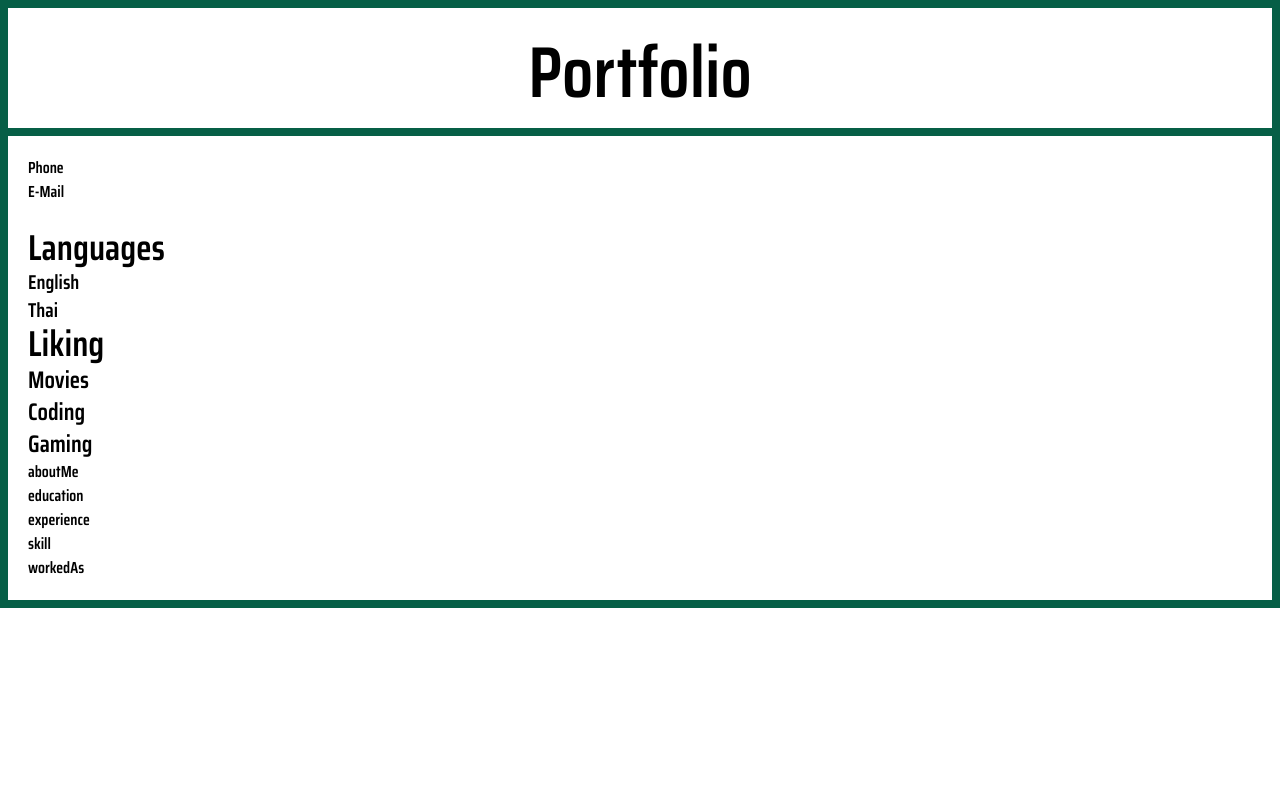
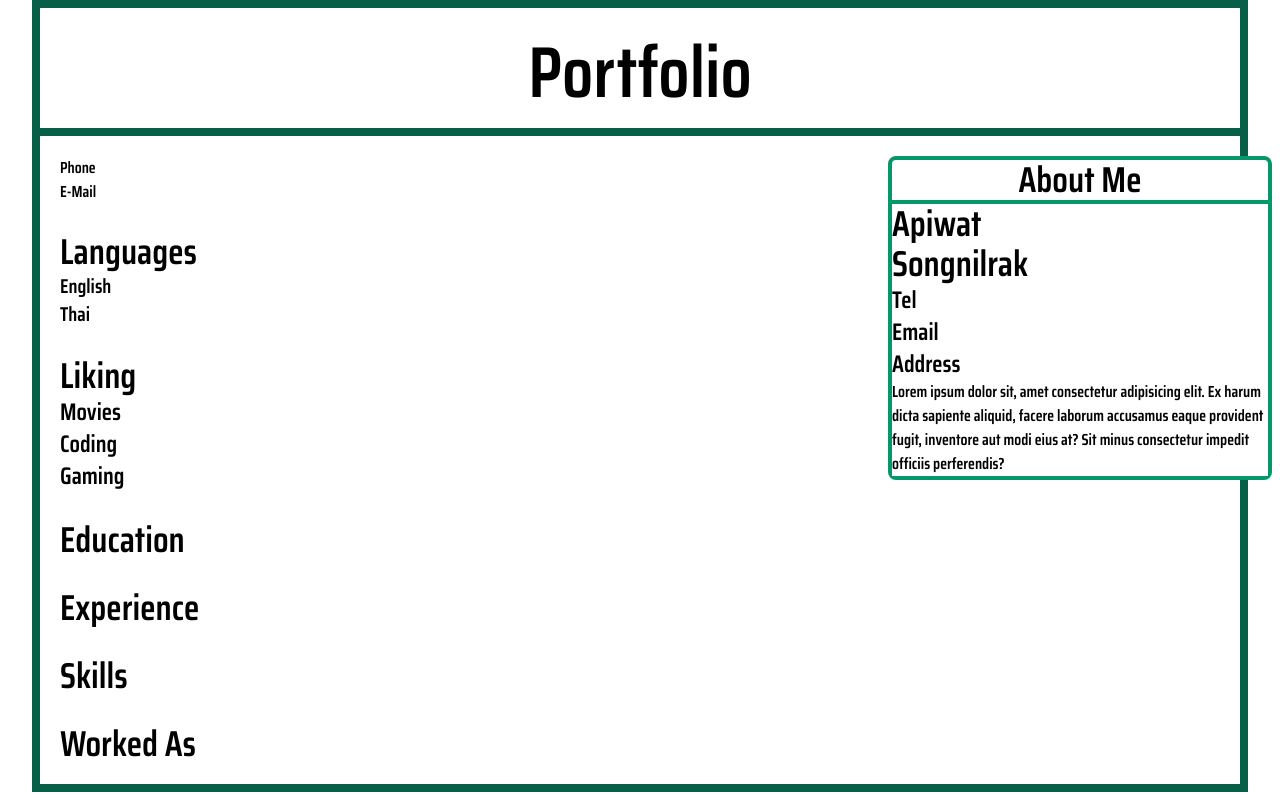
Before and after one commit to Yakkiiz/Yakkiiz.github.io, a React (Vite) app: page / in a window 1280 px wide. Built offline with nearby package versions, Linux system fonts and the light colour scheme.

Commit message:
About me with absolute

```diff
--- a/src/App.tsx
+++ b/src/App.tsx
@@ -3,12 +3,12 @@ import "./App.css";
 function App() {
   return (
     <>
-      <div className="flex-col flex items-center border-8 border-emerald-800 font-saira font-semibold">
-        <div className="w-full text-center py-5 mt-2 border-b-8 border-emerald-800 text-7xl">
+      <div className="flex flex-col items-center border-8 border-emerald-800 font-saira font-semibold mx-8">
+        <div className="mt-2 w-full border-b-8 border-emerald-800 py-5 text-center text-7xl">
           Portfolio
         </div>
-        <div className="w-full my-5 ms-10">
-          <div className="mb-6">
+        <div className="flex w-full flex-col gap-y-7 py-5 pl-5">
+          <div className="">
             <div>Phone</div>
             <div>E-Mail</div>
           </div>
@@ -23,11 +23,24 @@ function App() {
             <div className="text-2xl">Coding</div>
             <div className="text-2xl">Gaming</div>
           </div>
-          <div>aboutMe</div>
-          <div>education</div>
-          <div>experience</div>
-          <div>skill</div>
-          <div>workedAs</div>
+          <div className="text-4xl absolute right-2 border-emerald-600 border-4 bg-white rounded-lg w-96 text-center">About Me
+            <div className="border-t-4 border-emerald-600 bg-white text-left">
+              <div>Apiwat</div>
+              <div>Songnilrak</div>
+              <div>
+                <div className="text-2xl">Tel</div>
+                <div className="text-2xl">Email</div>
+                <div className="text-2xl">Address</div>
+                <div className="text-base">Lorem ipsum dolor sit, amet consectetur adipisicing elit. Ex harum dicta sapiente aliquid, facere laborum accusamus eaque provident fugit, inventore aut modi eius at? Sit minus consectetur impedit officiis perferendis?</div>
+              </div>
+            </div>
+          </div>
+          <div className="flex flex-col gap-y-7">
+            <div className="text-4xl">Education</div>
+            <div className="text-4xl">Experience</div>
+            <div className="text-4xl">Skills</div>
+            <div className="text-4xl">Worked As</div>
+          </div>
         </div>
       </div>
     </>
```
Also changed, not shown: 2 other files (tests, documents, lock files or other folders).
